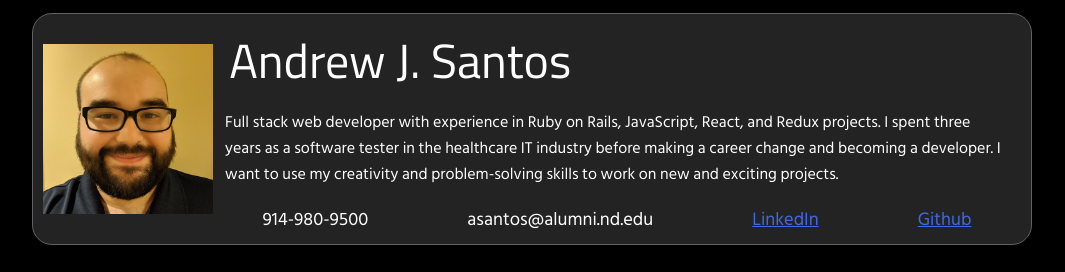
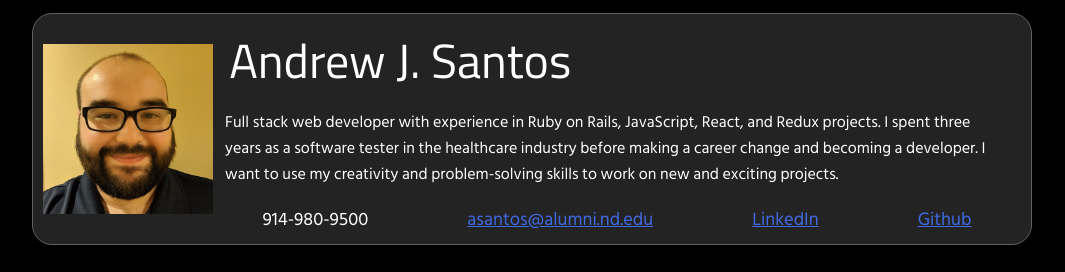
Before and after one commit to asantos649/andrew_santos, a React (Create React App) app: page / in a window 1280 px wide. Shown: the top 272 px of the page, without its empty margins (108-1173 px from the left). Built offline with nearby package versions, Linux system fonts and the light colour scheme.

Commit message:
add mailto link

```diff
--- a/src/component/Header.js
+++ b/src/component/Header.js
@@ -8,12 +8,12 @@ function Header(){
                 <div className='name'>Andrew J. Santos</div>
                 <div className='shortBio'>
                     Full stack web developer with experience in Ruby on Rails, JavaScript, React, and Redux projects.
-                    I spent three years as a software tester in the healthcare IT industry before making a career change and becoming a developer.
+                    I spent three years as a software tester in the healthcare industry before making a career change and becoming a developer.
                     I want to use my creativity and problem-solving skills to work on new and exciting projects.
                 </div>
                 <div className='links'>
                     <div>914-980-9500</div>
-                    <div>asantos@alumni.nd.edu</div>
+                    <a href='mailto:asantos@alumni.nd.edu'>asantos@alumni.nd.edu</a>
                     <a href='https://www.linkedin.com/in/andrew-j-santos/'>LinkedIn</a>
                     <a href='https://github.com/asantos649'>Github</a>
                 </div>
```
